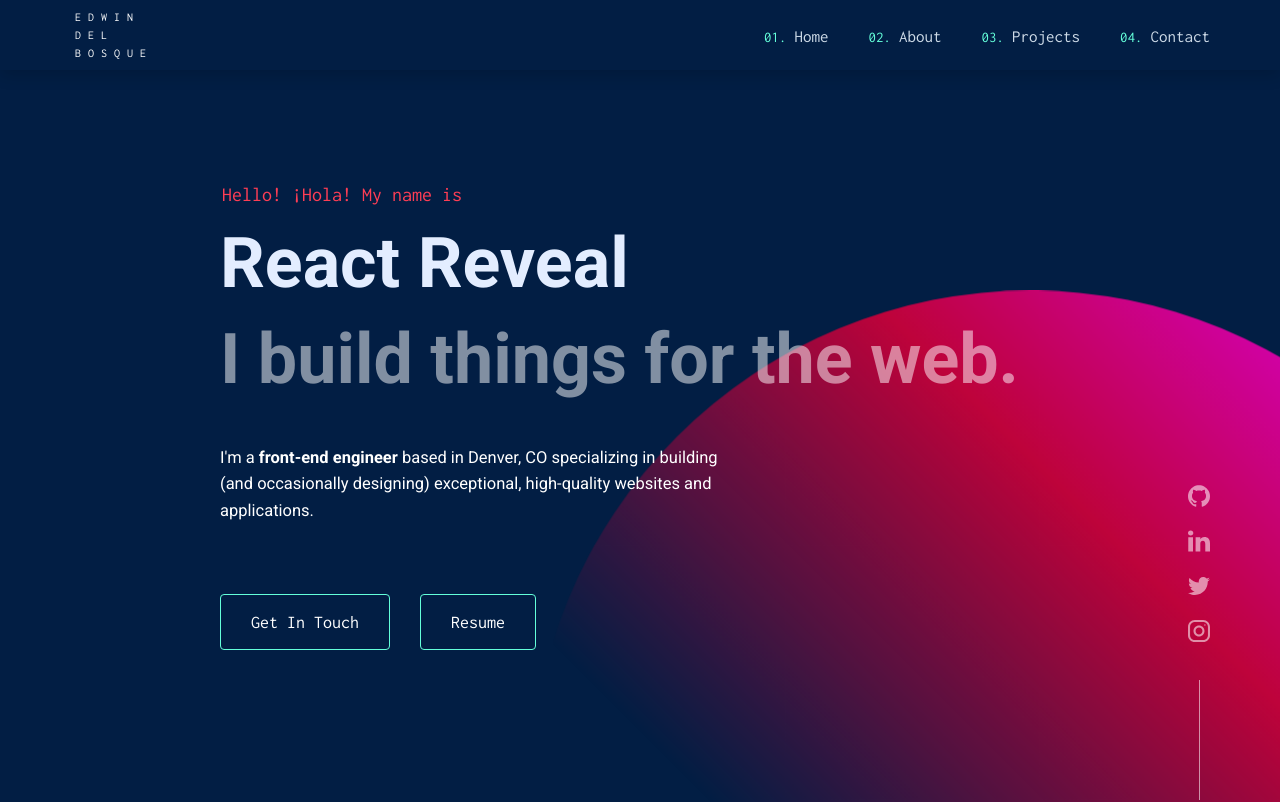
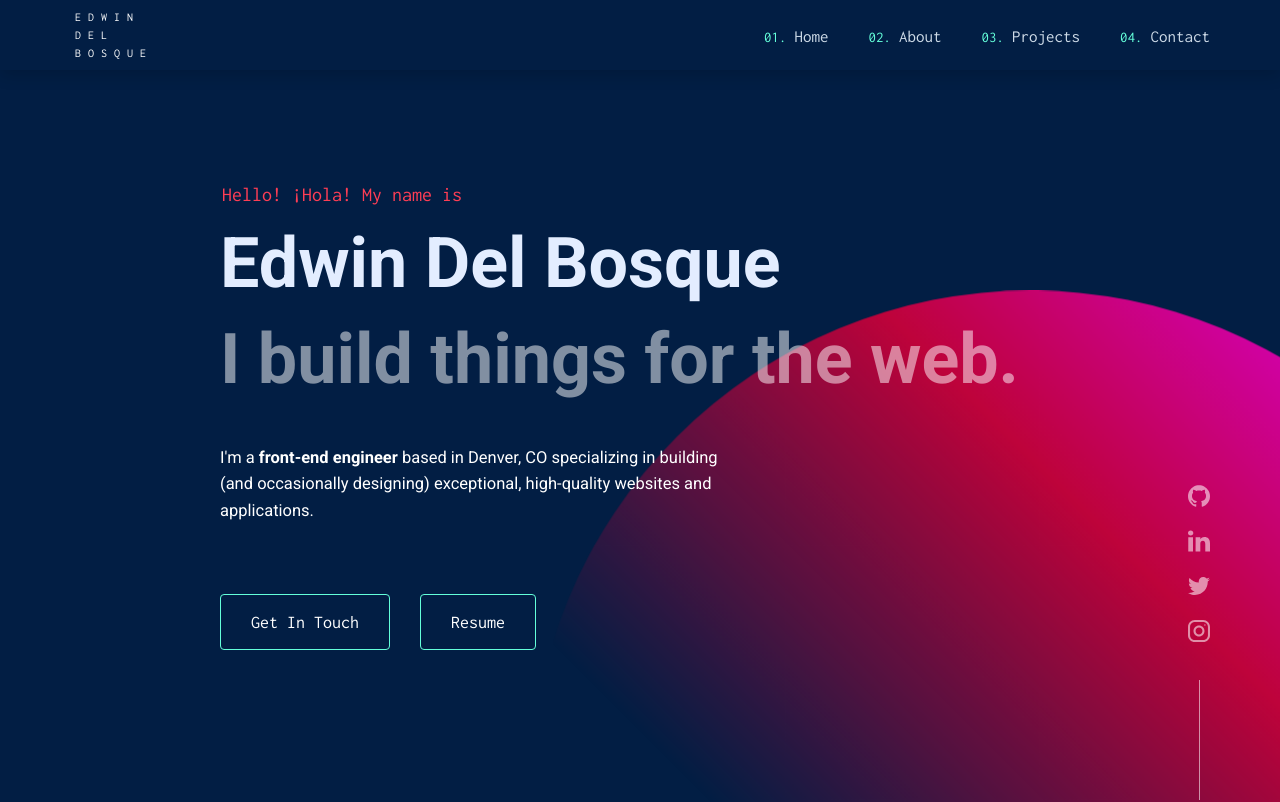
Before and after one commit to royamoussapour/portfolio, a React (Create React App) app: page / in a window 1280 px wide. Shown: the top 802 px of the page. Built offline with nearby package versions, Linux system fonts and the light colour scheme.

Commit message:
Polish scroll animations

```diff
--- a/src/components/AboutMe/AboutMe.js
+++ b/src/components/AboutMe/AboutMe.js
@@ -6,7 +6,7 @@ import Fade from 'react-reveal/Fade';
 const AboutMe = () => {
 	return (
 		<main className='AboutMe' name='AboutMe'>
-			<Fade bottom cascade>
+			<Fade cascade>
 				<Fade bottom>
 					<h2>
 						<span>02. </span>About Me
--- a/src/components/App/App.js
+++ b/src/components/App/App.js
@@ -13,10 +13,10 @@ const App = () => {
 		<>
 			<main name='Home'>
 				<NavigationBar />
-				<Fade bottom cascade>
+				<Fade cascade>
 					<section className='title-section'>
 						<p className='introduction'>Hello! ¡Hola! My name is</p>
-						<h1>React Reveal</h1>
+						<h1>Edwin Del Bosque</h1>
 						<h1 className='sub-header-title'>I build things for the web.</h1>
 						<p className='description-title'>
 							I'm a{' '}
@@ -27,6 +27,7 @@ const App = () => {
 							designing) exceptional, high-quality websites and applications.
 						</p>
 						<div>
+							<Fade bottom cascade>
 								<a href='mailto:edwinbosq@gmail.com' className='button-link'>
 									<button className='contact-button'>Get In Touch</button>
 								</a>
@@ -37,6 +38,7 @@ const App = () => {
 									className='button-link'>
 									<button className='contact-button'>Resume</button>
 								</a>
+							</Fade>
 						</div>
 					</section>
 				</Fade>
--- a/src/components/Contact/Contact.js
+++ b/src/components/Contact/Contact.js
@@ -4,7 +4,7 @@ import Fade from 'react-reveal/Fade';
 
 const Contact = () => {
 	return (
-		<Fade bottom cascade>
+		<Fade cascade>
 			<main className='Contact' name='Contact'>
 				<h2>
 					<span>04. Let's Make Magic!</span>Get In Touch
--- a/src/components/NavigationBar/NavigationBar.js
+++ b/src/components/NavigationBar/NavigationBar.js
@@ -1,5 +1,6 @@
 import React, { Component } from 'react';
 import './NavigationBar.scss';
+import Fade from 'react-reveal/Fade';
 import { Link, animateScroll as scroll } from 'react-scroll';
 import Headroom from 'react-headroom';
 
@@ -50,6 +51,7 @@ class NavigationBar extends Component {
 							<div className='logo'>
 								<p>EDWIN DEL BOSQUE</p>
 							</div>
+							<Fade top cascade>
 								<ul
 									className={`navigation-ul ${isActive &&
 										'navigation-ul-active'}`}>
@@ -99,6 +101,7 @@ class NavigationBar extends Component {
 										</li>
 									</Link>
 								</ul>
+							</Fade>
 						</nav>
 					</Headroom>
 				</div>
--- a/src/components/ProjectCard/ProjectCard.js
+++ b/src/components/ProjectCard/ProjectCard.js
@@ -1,6 +1,5 @@
 import React from 'react';
 import './ProjectCard.scss';
-import Fade from 'react-reveal/Fade';
 
 const ProjectCard = project => {
 	const {
@@ -13,7 +12,6 @@ const ProjectCard = project => {
 		image
 	} = project;
 	return (
-		<Fade>
 			<div className='ProjectCard'>
 				<a href={deployLink} target='_blank' rel='noopener noreferrer'>
 					<img src={image} alt={`Screenshot of ${title}`} />
@@ -66,7 +64,6 @@ const ProjectCard = project => {
 					</div>
 				</section>
 			</div>
-		</Fade>
 	);
 };
 
```
Lines whose indentation alone changed are shown as unchanged.
